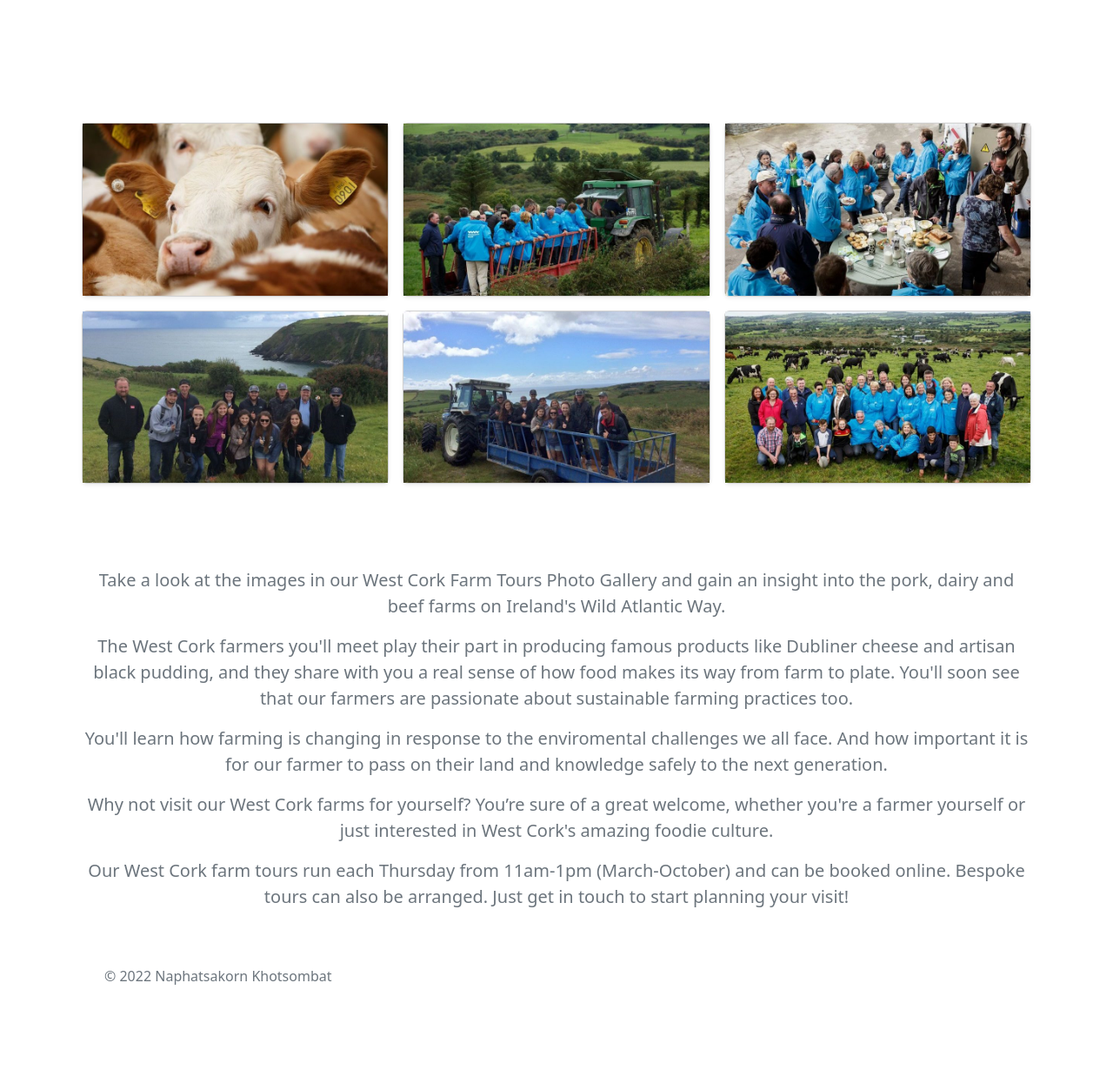
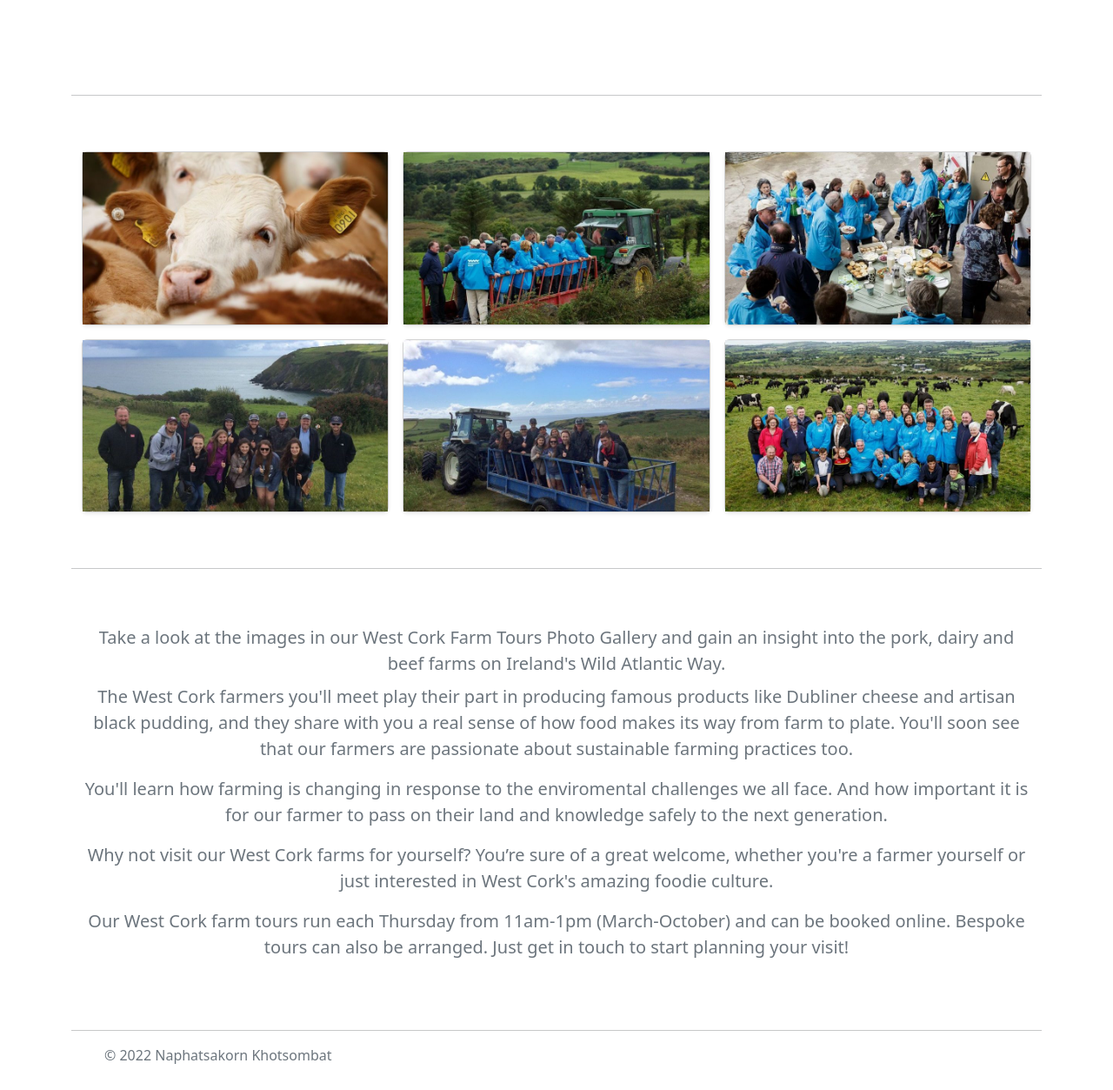
Before and after one commit to KruKuma/web-publishing, a website: page gallery.html in a window 1280 px wide. Shown: the part 302-1555 px from the top of the page at 87% size. Before the commit the page ends 1464 px from the top, so only its background shows below. Drawn offline with nearby package versions, Linux system fonts and the light colour scheme; files whose address does not match are found by name.

Commit message:
Add more divider

```diff
--- a/gallery.html
+++ b/gallery.html
@@ -40,6 +40,7 @@
                         </div>
                     </div>
                 </section>
+                <hr class="featurette-divider">
                 <div class="album py-5">
                     <div class="container">
                         <div class="row row-cols-1 row-cols-sm-2 row-cols-md-3 g-3">
@@ -76,13 +77,15 @@
                         </div>
                     </div>
                 </div>
+                <hr class="featurette-divider">
                 <section class="py-5 text-center container">
-                        <p class="lead text-muted">Take a look at the images in our West Cork Farm Tours Photo Gallery and gain an insight into the pork, dairy and beef farms on Ireland's Wild Atlantic Way.</p>
-                        <p class="lead text-muted">The West Cork farmers you'll meet play their part in producing famous products like Dubliner cheese and artisan black pudding, and they share with you a real sense of how food makes its way from farm to plate. You'll soon see that our farmers are passionate about sustainable farming practices too.</p>
-                        <p class="lead text-muted">You'll learn how farming is changing in response to the enviromental challenges we all face. And how important it is for our farmer to pass on their land and knowledge safely to the next generation.</p>
-                        <p class="lead text-muted">Why not visit our West Cork farms for yourself? You’re sure of a great welcome, whether you're a farmer yourself or just interested in West Cork's amazing foodie culture.</p>
-                        <p class="lead text-muted">Our West Cork farm tours run each Thursday from 11am-1pm (March-October) and can be booked online. Bespoke tours can also be arranged. Just get in touch to start planning your visit!</p>
+                    <p class="lead text-muted d-inline-block mb-2 text-success">Take a look at the images in our West Cork Farm Tours Photo Gallery and gain an insight into the pork, dairy and beef farms on Ireland's Wild Atlantic Way.</p>
+                    <p class="lead text-muted">The West Cork farmers you'll meet play their part in producing famous products like Dubliner cheese and artisan black pudding, and they share with you a real sense of how food makes its way from farm to plate. You'll soon see that our farmers are passionate about sustainable farming practices too.</p>
+                    <p class="lead text-muted">You'll learn how farming is changing in response to the enviromental challenges we all face. And how important it is for our farmer to pass on their land and knowledge safely to the next generation.</p>
+                    <p class="lead text-muted">Why not visit our West Cork farms for yourself? You’re sure of a great welcome, whether you're a farmer yourself or just interested in West Cork's amazing foodie culture.</p>
+                    <p class="lead text-muted">Our West Cork farm tours run each Thursday from 11am-1pm (March-October) and can be booked online. Bespoke tours can also be arranged. Just get in touch to start planning your visit!</p>
                 </section>
+                <hr class="featurette-divider">
               </main>
               <footer>
                 <div class="col-md-4 d-flex align-items-center">
```
